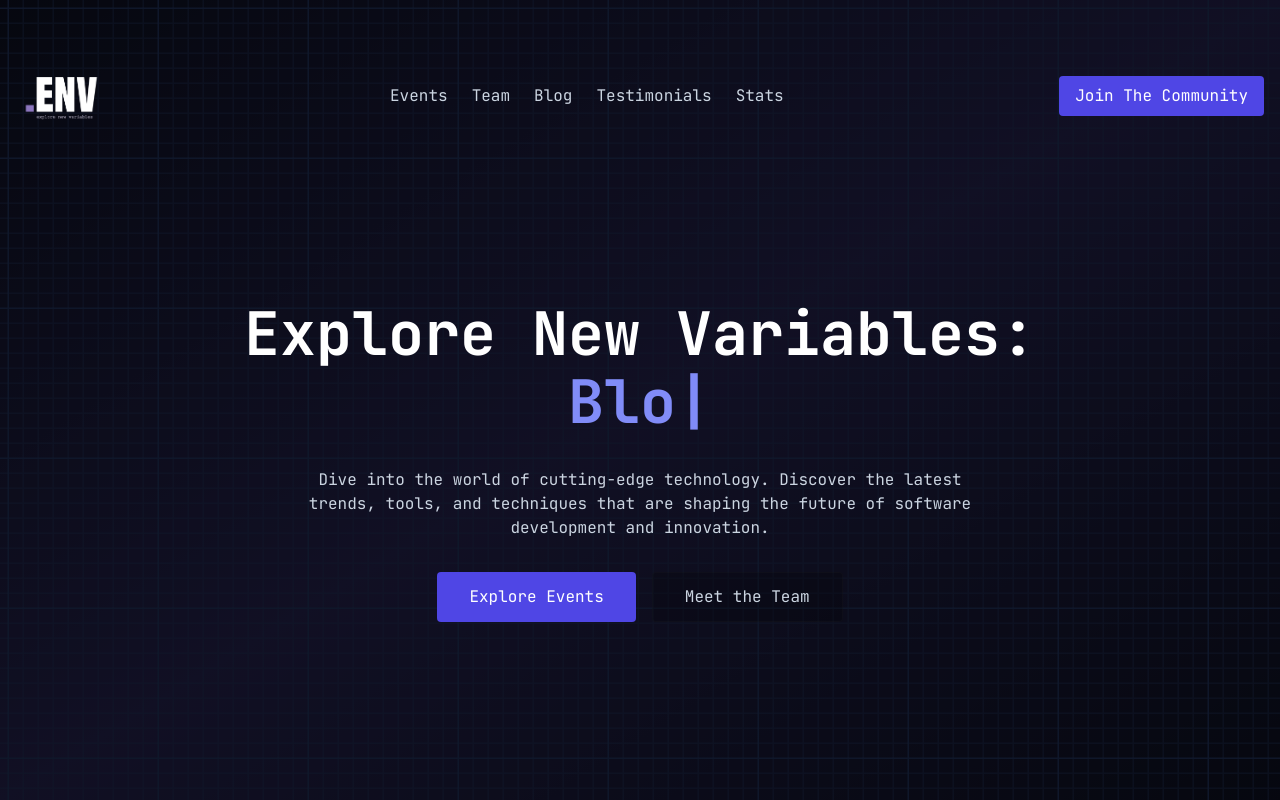
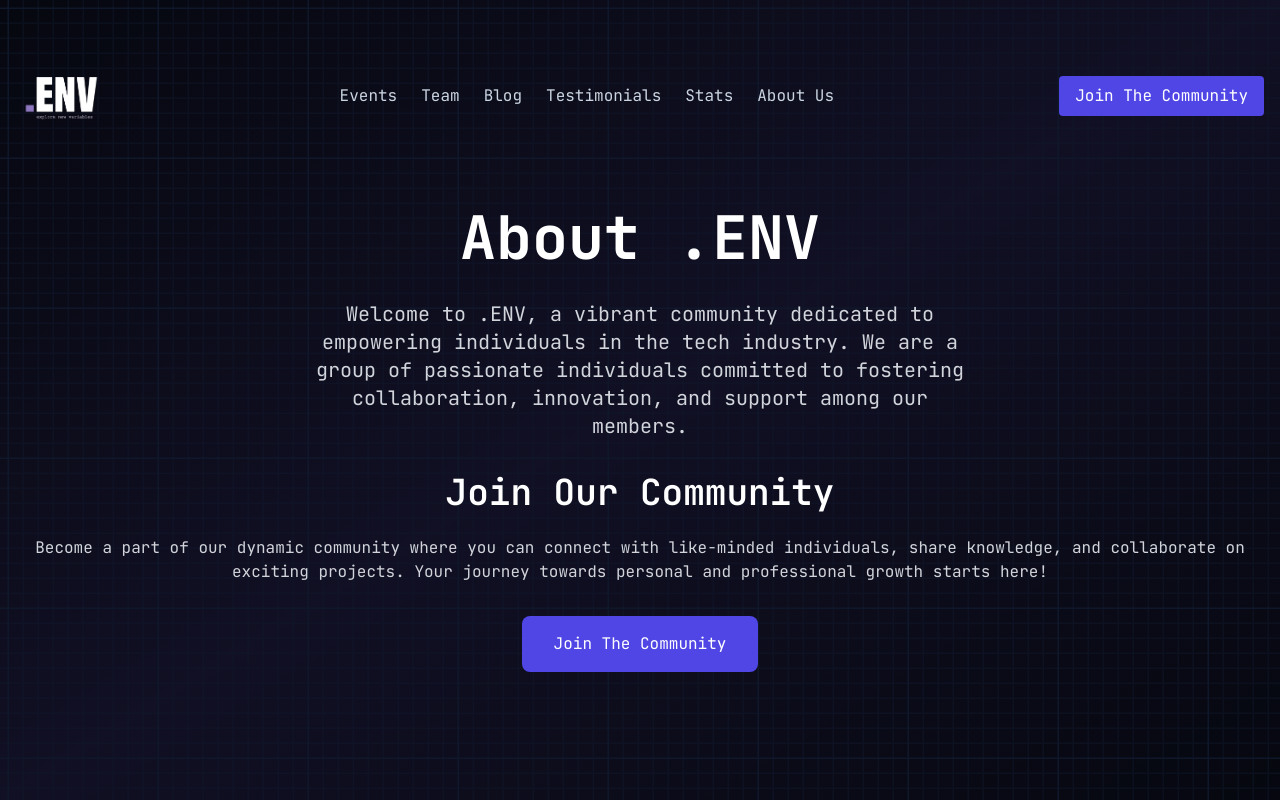
Before and after one commit to violentanirudh/dotenv, a React (Vite) app: page /about in a window 1280 px wide. Built offline with nearby package versions, Linux system fonts and the light colour scheme.

Commit message:
Router | 404 Page

```diff
--- a/package.json
+++ b/package.json
@@ -14,7 +14,8 @@
     "react": "^18.3.1",
     "react-awesome-reveal": "^4.2.14",
     "react-dom": "^18.3.1",
-    "react-feather": "^2.0.10"
+    "react-feather": "^2.0.10",
+    "react-router-dom": "^6.26.2"
   },
   "devDependencies": {
     "@eslint/js": "^9.9.0",
--- a/src/App.jsx
+++ b/src/App.jsx
@@ -1,27 +1,30 @@
-import { useState } from 'react'
-import './resources/css/style.css'
-import Navbar from './components/Navbar'
-import HeroSection from './components/HeroSection'
-import UpcomingEvents from './components/UpcomingEvents'
-import TeamSection from './components/TeamSection'
-import Footer from './components/Footer'
+import './resources/css/style.css';
+import { Routes, Route } from 'react-router-dom';
+import Layout from './Layout';
+import HomePage from './Pages/HomePage';
+import NotFound from './Pages/NotFound';
+import ComingSoon from './Pages/ComingSoonPage';
+import AboutUsPage from './Pages/AboutUsPage';
+// import TeamPage from './Pages/TeamPage';
+// import EventsPage from './Pages/EventsPage';
 
-function App() {
+
+const App = () => {
   return (
-    <div className='bg-gradient-to-br from-slate-950 via-indigo-950 to-slate-950 h-screen w-screen relative text-slate-300 overflow-scroll'>
-      <div className="absolute inset-0 bg-zinc-950/60 overflow-scrolls">
-      <div className='h-screen overflow-y-scroll py-12 px-4 bg-[url("/graph-paper.svg")] bg-repeat'>
-          <div className='max-w-screen-xl mx-auto'>
-            <Navbar />
-            <HeroSection />
-            <UpcomingEvents />
-            <TeamSection />
-            <Footer />
-          </div>
-        </div>
-      </div>
-    </div>
-  )
+    <Routes>
+      <Route path="/" element={<Layout />}>
+        <Route index element={<HomePage />} />
+        <Route path="/events" element={<ComingSoon />} />
+        <Route path="/team" element={<ComingSoon />} />
+        <Route path="/blog" element={<ComingSoon />} />
+        <Route path="/testimonials" element={<ComingSoon />} />
+        <Route path="/stats" element={<ComingSoon />} />
+        <Route path="/about" element={<AboutUsPage />} />
+        <Route path="/join" element={<ComingSoon />} />
+        <Route path="*" element={<NotFound />} />
+      </Route>
+    </Routes>
+  );
 }
 
-export default App
+export default App;
--- /dev/null
+++ b/src/Layout.jsx
@@ -0,0 +1,22 @@
+import Header from './components/Navbar';
+import Footer from './components/Footer';
+import { Outlet } from 'react-router-dom';
+import Navbar from './components/Navbar';
+
+const Layout = () => {
+  return (
+    <div className='bg-gradient-to-br from-slate-950 via-indigo-950 to-slate-950 h-screen w-screen relative text-slate-300 overflow-scroll'>
+      <div className="absolute inset-0 bg-zinc-950/60 overflow-scroll">
+        <div className='h-screen overflow-y-scroll py-12 px-4 bg-[url("/graph-paper.svg")] bg-repeat'>
+          <div className='max-w-screen-xl mx-auto'>
+            <Navbar />
+            <Outlet />
+            <Footer />
+          </div>
+        </div>
+      </div>
+    </div>
+  );
+}
+
+export default Layout;
--- /dev/null
+++ b/src/Pages/AboutUsPage.jsx
@@ -0,0 +1,26 @@
+const AboutUsPage = () => {
+    return (
+        <div className="flex flex-col items-center justify-center px-4 py-16 bg-gradient-to-b from-gray-900 to-gray-800 min-h-screen">
+            <h1 className="text-6xl font-bold text-white mb-8 text-center">About .ENV</h1>
+            <p className="text-xl max-w-2xl text-center leading-relaxed mb-8 text-gray-300">
+                Welcome to .ENV, a vibrant community dedicated to empowering individuals in the tech industry. We are a group of passionate individuals committed to fostering collaboration, innovation, and support among our members.
+            </p>
+
+            {/* Join the Community Section */}
+            <div className="mt-16 w-full flex flex-col items-center">
+                <h2 className="text-4xl font-semibold text-white mb-6">Join Our Community</h2>
+                <p className="text-lg max-w-xl text-center leading-relaxed mb-8 text-gray-300">
+                    Become a part of our dynamic community where you can connect with like-minded individuals, share knowledge, and collaborate on exciting projects. Your journey towards personal and professional growth starts here!
+                </p>
+                <a
+                    href="#"
+                    className="bg-indigo-600 text-white px-8 py-4 rounded-lg hover:bg-indigo-500 transition-all"
+                >
+                    Join The Community
+                </a>
+            </div>
+        </div>
+    );
+}
+
+export default AboutUsPage;
--- /dev/null
+++ b/src/Pages/ComingSoonPage.jsx
@@ -0,0 +1,20 @@
+import { Link } from 'react-router-dom';
+
+const ComingSoon = () => {
+  return (
+    <div className="h-screen flex flex-col items-center justify-center text-center">
+      <h1 className="text-6xl font-bold text-white mb-4">Coming Soon</h1>
+      <p className="text-lg mb-6 text-indigo-300">
+        We&apos;re working hard to bring you something amazing. Stay tuned!
+      </p>
+      <Link
+        to="/"
+        className="bg-indigo-600 px-4 py-2 rounded text-white hover:bg-indigo-700"
+      >
+        Return to Home
+      </Link>
+    </div>
+  );
+}
+
+export default ComingSoon;
--- /dev/null
+++ b/src/Pages/EventsPage.jsx
@@ -0,0 +1,5 @@
+const EventsPage = () => {
+
+}
+
+export default EventsPage;
--- /dev/null
+++ b/src/Pages/HomePage.jsx
@@ -0,0 +1,15 @@
+import HeroSection from "../components/HeroSection";
+import UpcomingEvents from "../components/UpcomingEvents";
+import TeamSection from "../components/TeamSection";
+
+const HomePage = () => {
+    return (
+        <>
+            <HeroSection />
+            <UpcomingEvents />
+            <TeamSection />
+        </>
+    )
+}
+
+export default HomePage;
--- /dev/null
+++ b/src/Pages/NotFound.jsx
@@ -0,0 +1,23 @@
+import { Link } from 'react-router-dom';
+
+const NotFound = () => {
+  return (
+    <div className="h-screen flex flex-col items-center justify-center text-center">
+      <h1 className="text-6xl font-bold text-white mb-4">404</h1>
+      <h2 className="text-3xl font-light text-indigo-300 mb-6">
+        Oops! Page Not Found.
+      </h2>
+      <p className="text-lg mb-8">
+        Sorry, the page you are looking for does not exist. Explore new paths:
+      </p>
+      <Link
+        to="/"
+        className="bg-indigo-600 px-4 py-2 rounded text-white hover:bg-indigo-700"
+      >
+        Return to Home
+      </Link>
+    </div>
+  );
+}
+
+export default NotFound;
--- /dev/null
+++ b/src/Pages/TeamPage.jsx
@@ -0,0 +1,5 @@
+const TeamPage = () => {
+
+}
+
+export default TeamPage;
--- a/src/components/HeroSection.jsx
+++ b/src/components/HeroSection.jsx
@@ -1,4 +1,5 @@
 import React, { useState, useEffect } from 'react';
+import { Link } from 'react-router-dom';
 
 const HeroSection = () => {
   const [text, setText] = useState('');
@@ -50,12 +51,16 @@ const HeroSection = () => {
         Dive into the world of cutting-edge technology. Discover the latest trends, tools, and techniques that are shaping the future of software development and innovation.
       </p>
       <div className="flex flex-col sm:flex-row gap-4">
+        <Link to="/events">
           <button className="bg-indigo-600 hover:ring-4 hover:scale-105 hover:ring-indigo-950 text-white py-3 px-8 rounded transition duration-300">
             Explore Events
           </button>
+        </Link>
+        <Link to="/team">
           <button className="hover:scale-105 bg-black/20 py-3 px-8 rounded border border-zinc-800/20 transition duration-300">
             Meet the Team
           </button>
+        </Link>
       </div>
     </div>
   );
--- a/src/components/Navbar.jsx
+++ b/src/components/Navbar.jsx
@@ -1,5 +1,6 @@
-import React, { useState } from 'react';
+import { useState } from 'react';
 import { Menu, X } from 'react-feather';
+import { Link } from 'react-router-dom';
 
 const Navbar = () => {
   const [isOpen, setIsOpen] = useState(false);
@@ -11,23 +12,28 @@ const Navbar = () => {
   return (
     <nav className="py-4 rounded-lg">
       <div className="container mx-auto flex justify-between items-center">
+        <Link to="/">
           <div className="flex items-center">
             <img src="/logo.png" alt="dotENV Logo" className="h-16 mr-2" />
           </div>
+        </Link>
 
         {/* Desktop Menu */}
         <div className="hidden md:flex space-x-6">
-          <a href="#" className="hover:text-indigo-400">Events</a>
-          <a href="#" className="hover:text-indigo-400">Team</a>
-          <a href="#" className="hover:text-indigo-400">Blog</a>
-          <a href="#" className="hover:text-indigo-400">Testimonials</a>
-          <a href="#" className="hover:text-indigo-400">Stats</a>
+          <a href="/events" className="hover:text-indigo-400">Events</a>
+          <a href="/team" className="hover:text-indigo-400">Team</a>
+          <a href="/blog" className="hover:text-indigo-400">Blog</a>
+          <a href="/testimonials" className="hover:text-indigo-400">Testimonials</a>
+          <a href="/stats" className="hover:text-indigo-400">Stats</a>
+          <a href="/about" className="hover:text-indigo-400">About Us</a>
         </div>
 
         <div className="hidden md:flex items-center space-x-4">
+          <Link to="/join">
             <button className="bg-indigo-600 px-4 py-2 rounded text-white">
               Join The Community
             </button>
+          </Link>
         </div>
 
         {/* Mobile Menu Button */}
@@ -41,14 +47,17 @@ const Navbar = () => {
       {/* Mobile Menu */}
       {isOpen && (
         <div className="md:hidden mt-4 flex flex-col gap-4 px-4">
-          <a href="#" className="hover:text-indigo-400">Events</a>
-          <a href="#" className="hover:text-indigo-400">Team</a>
-          <a href="#" className="hover:text-indigo-400">Blog</a>
-          <a href="#" className="hover:text-indigo-400">Testimonials</a>
-          <a href="#" className="hover:text-indigo-400">Stats</a>
+          <a href="/events" className="hover:text-indigo-400">Events</a>
+          <a href="/team" className="hover:text-indigo-400">Team</a>
+          <a href="/blog" className="hover:text-indigo-400">Blog</a>
+          <a href="/testimonials" className="hover:text-indigo-400">Testimonials</a>
+          <a href="/stats" className="hover:text-indigo-400">Stats</a>
+          <a href="/about" className="hover:text-indigo-400">About Us</a>
+          <Link to="/join">
             <button className="bg-indigo-600 px-4 py-2 rounded text-white">
               Join The Community
             </button>
+          </Link>
         </div>
       )}
     </nav>
--- a/src/main.jsx
+++ b/src/main.jsx
@@ -1,6 +1,12 @@
-import { createRoot } from 'react-dom/client'
-import App from './App.jsx'
+import { StrictMode } from 'react';
+import { createRoot } from 'react-dom/client';
+import { BrowserRouter } from 'react-router-dom';
+import App from './App';
 
 createRoot(document.getElementById('root')).render(
-  <App />
-)
+  <StrictMode>
+    <BrowserRouter>
+      <App />
+    </BrowserRouter>
+  </StrictMode>
+);
```
Also changed, not shown: 1 other file (tests, documents, lock files or other folders). Lines whose indentation alone changed are shown as unchanged.
